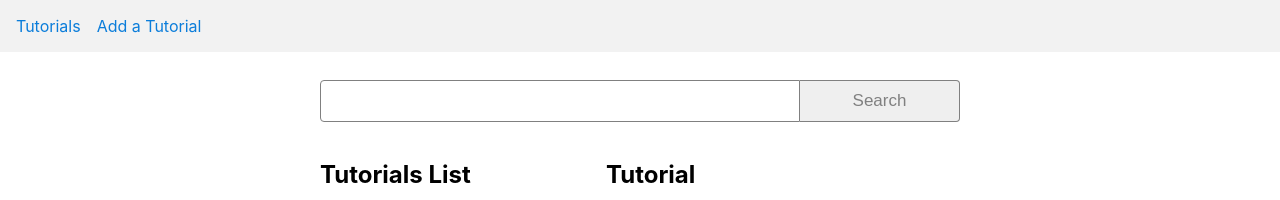
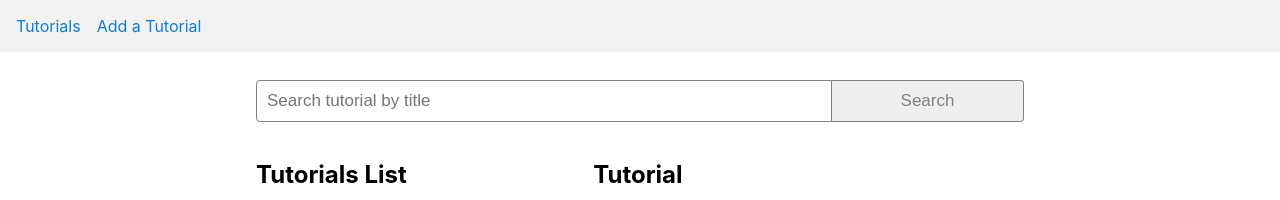
Before and after one commit to Raywire/techno-brain-tutorials, a React (Create React App) app: page / in a window 1280 px wide. Shown: the top 200 px of the page. Built offline with nearby package versions, Linux system fonts and the light colour scheme; no server answers.

Commit message:
Enables searching of tutorials by name

```diff
--- a/src/assets/css/style.css
+++ b/src/assets/css/style.css
@@ -53,7 +53,7 @@ div.container {
 .float-child {
   width: 40%;
   float: left;
-  padding: 10px 30px 0 0;
+  padding: 10px 25px 0 0;
 }
 
 /* Text */
@@ -199,6 +199,9 @@ form.search-form::after {
 
 @media only screen and (min-width: 600px) {
   .container {
-    width: 50%;
+    width: 60%;
+  }
+  .float-child {
+    padding: 10px 30px 0 0;
   }
 }
--- a/src/components/ListTutorials.js
+++ b/src/components/ListTutorials.js
@@ -4,8 +4,32 @@ import ShowTutorial from '../components/ShowTutorial'
 export default function ListTutorials() {
   const [tutorials, setTutorials] = useState([])
   const [tutorial, setTutorial] = useState(null)
+  const [query, setQuery] = useState('')
   const [isLoading, setIsLoading  ] = useState(false)
   const [, setError] = useState(null)
+  const [message, setMessage] = useState('No tutorials have been posted')
+
+  function searchTutorials (event) {
+    const apiUrl = process.env.REACT_APP_API_URL
+    event.preventDefault();
+    setIsLoading(true)
+    fetch(`${apiUrl}/api/tutorials?title=${query}`)
+      .then(response => response.json())
+      .then(response => {
+        if(response.statusCode === 200) {
+          setTutorials(response.tutorials)
+          if (response.tutorials.length === 0) {
+            setMessage('No results found')
+          }
+        }
+      })
+      .catch(error=> {
+        setError(error.message)
+      })
+      .finally(() => {
+        setIsLoading(false)
+      })
+  }
 
   useEffect(() => {
     const apiUrl = process.env.REACT_APP_API_URL
@@ -31,9 +55,9 @@ export default function ListTutorials() {
   }
   return (
     <div className="container">
-      <form className="search-form">
+      <form className="search-form" onSubmit={searchTutorials}>
         <div>
-          <input id="title" type="text" />
+          <input id="title" value={query} onChange={(e) => setQuery(e.target.value)} placeholder="Search tutorial by title" type="text" required maxLength="128" autoComplete="off" />
           <button>Search</button>
         </div>
       </form>
@@ -48,7 +72,7 @@ export default function ListTutorials() {
                   document.querySelectorAll('.active').forEach(element => element.classList.remove('active'))
                   e.target.classList.add('active')
                 }}>{tutorial.title}</li>)
-              ) : <li className="list-group-item">No tutorials have been posted</li>
+              ) : <li className="list-group-item">{message}</li>
             }
           </ul>
           <button className="bg-danger button">Remove All</button>
```
